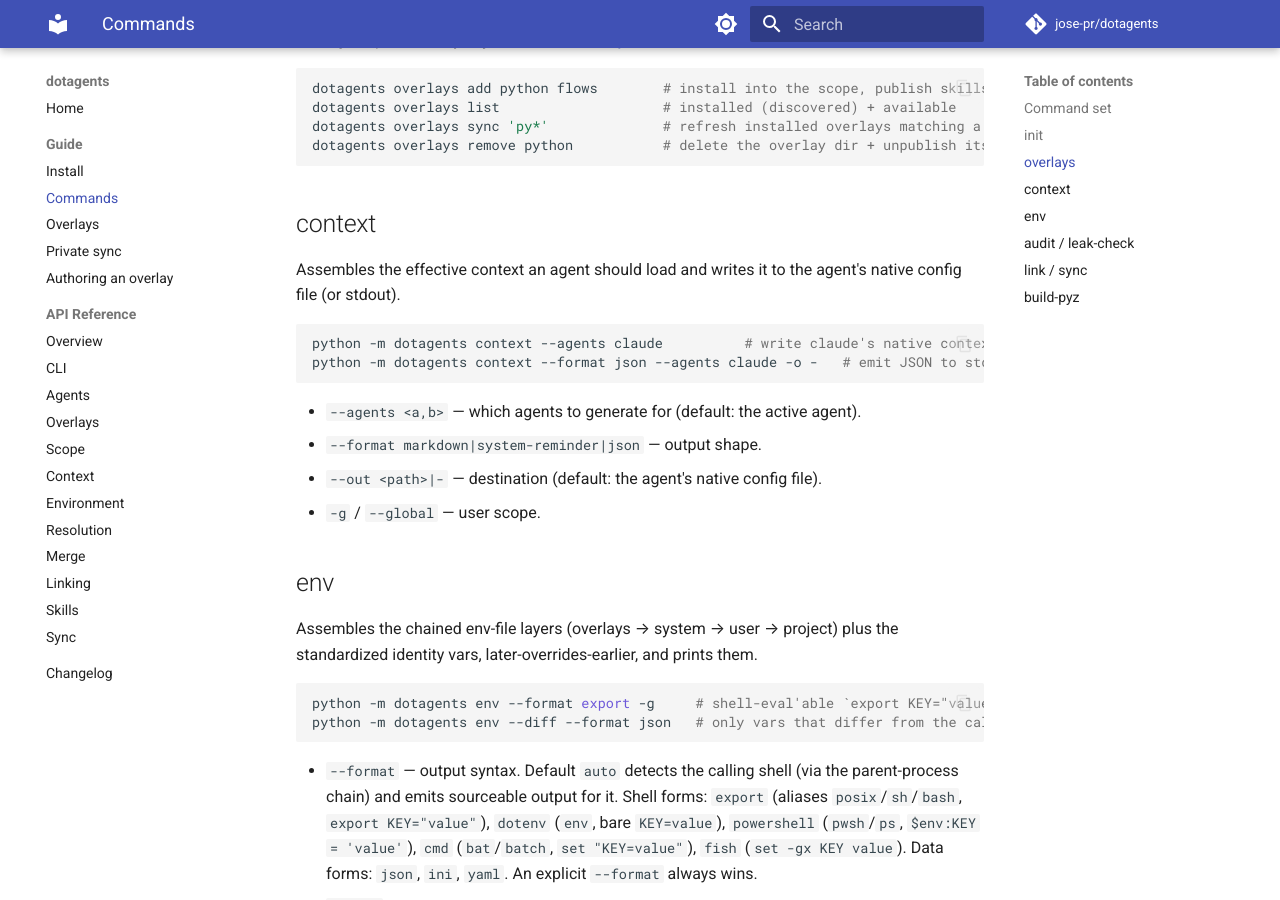
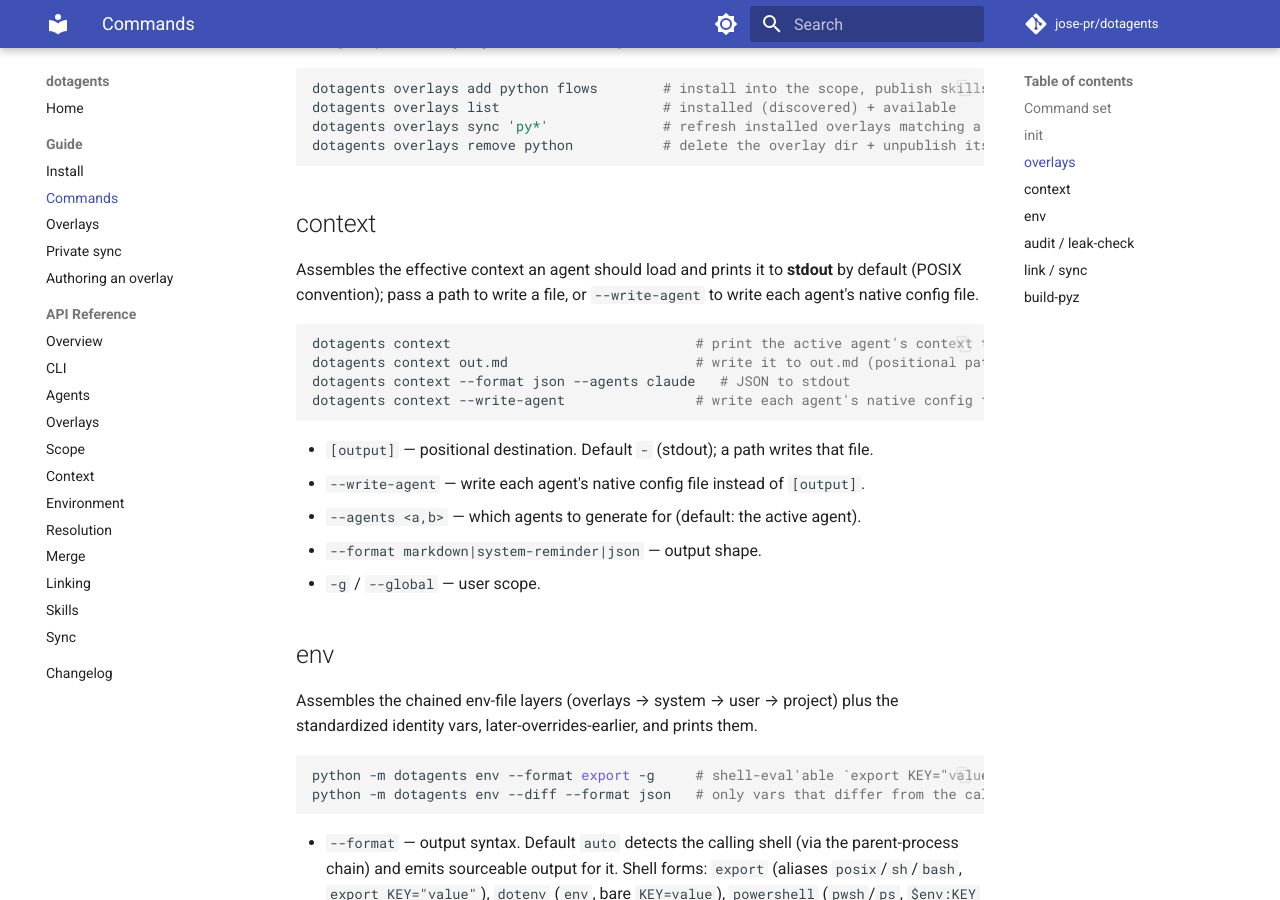
Before and after one commit to jose-pr/dotagents, an MkDocs documentation site: the page built from docs/guide/commands.md, in a window 1280 px wide and 900 px high, scrolled down 1323 px. Built offline with MkDocs 1.6.1 and Material for MkDocs 9.7.7, drawn with Linux system fonts in a browser that asks for light colours; comment, search, counter and statistics services are not loaded.

Commit message:
fix: dotagents context defaults to stdout (positional [out], default '-'); --write-agent for native config files

````diff
--- a/docs/guide/commands.md
+++ b/docs/guide/commands.md
@@ -50,17 +50,21 @@ dotagents overlays remove python           # delete the overlay dir + unpublish
 
 ## context
 
-Assembles the effective context an agent should load and writes it to the agent's
-native config file (or stdout).
+Assembles the effective context an agent should load and prints it to **stdout** by
+default (POSIX convention); pass a path to write a file, or `--write-agent` to write each
+agent's native config file.
 
 ```bash
-python -m dotagents context --agents claude          # write claude's native context
-python -m dotagents context --format json --agents claude -o -   # emit JSON to stdout
+dotagents context                              # print the active agent's context to stdout
+dotagents context out.md                       # write it to out.md (positional path)
+dotagents context --format json --agents claude   # JSON to stdout
+dotagents context --write-agent                # write each agent's native config file
 ```
 
+- `[output]` — positional destination. Default `-` (stdout); a path writes that file.
+- `--write-agent` — write each agent's native config file instead of `[output]`.
 - `--agents <a,b>` — which agents to generate for (default: the active agent).
 - `--format markdown|system-reminder|json` — output shape.
-- `--out <path>|-` — destination (default: the agent's native config file).
 - `-g` / `--global` — user scope.
 
 ## env
````
Also changed, not shown: 2 other files.
